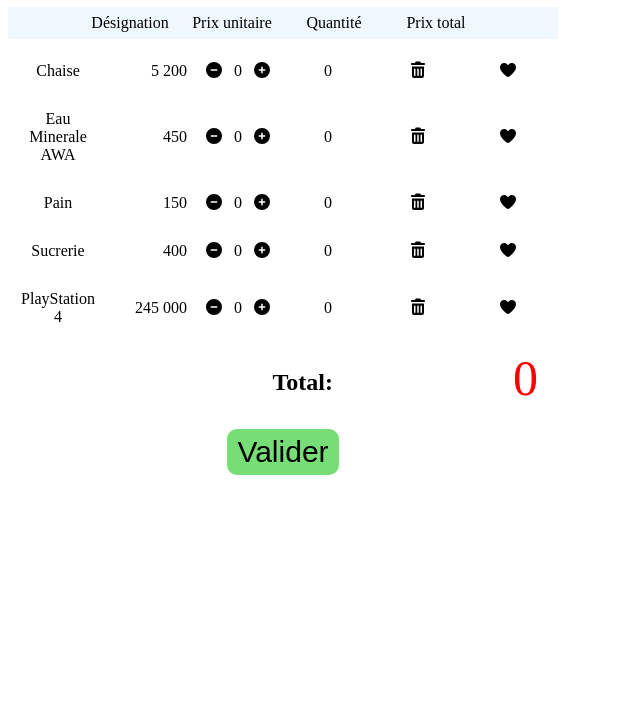
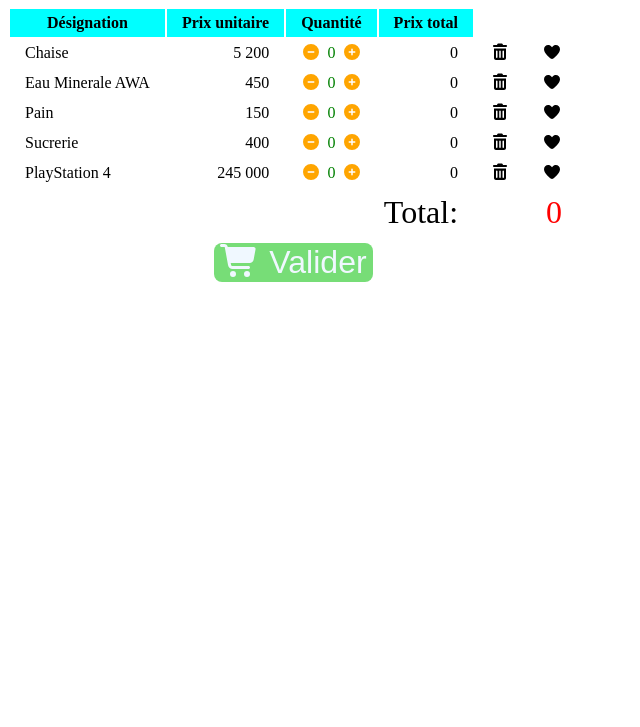
Before and after one commit to stephaff/gomycode-checkpoint-DOM, a plain HTML site: page index.html in a window 1280 px wide. Shown: the part 73-800 px from the top of the page, without its empty margins (0-640 px from the left). Drawn offline with Linux system fonts and the light colour scheme.

Commit message:
design table

```diff
--- a/css/style.css
+++ b/css/style.css
@@ -1,63 +1,46 @@
-ul{
-    display: flex;
-    list-style-type: none;
-    justify-content: center;
-    align-items: center;
-    padding: 5px;
+h1{
+    color: orange;
 }
-ul:hover{
-    background-color: bisque;
-    cursor: pointer;
+th, td{
+    padding: 5px 15px 5px 15px;
 }
-li{
-    width: 90px;
-    text-align: center;
-    margin: 2px 6px 2px 6px;
-}
-.Prix-unitaire{
+.Prix-unitaire, .prix-total{
     text-align: right;
 }
 .quantite{
+    color: green;
     display: flex;
-    justify-content: space-around;
+    justify-content: space-between;
 }
-.mon-panier{
-    width: 550px;
-    align-items: center;
-}
-.entete{
-    text-align: center;
-    background-color: aliceblue;
-}
-.entete:hover{
-    background-color: aliceblue;
-    cursor: auto;
-}
-h1{
-    color: orange;
+.validation{
     text-align: center;
 }
-.total-commande{
+.total{
     color: red;
-    font-size: 50px;
-    width: 180px;
-    height: 80px;
-    margin-left: 25px;
+    font-size: 2rem;
     text-align: right;
-    padding-right: 20px;
 }
 .recap{
-    display: flex;
-    justify-content: end;
+    text-align: right;
+    font-size: 2rem;
 }
-.validation{
-    display: block;
-    margin: 0px auto;
-    text-align: center;
-    font-size: 30px;
-    padding: 6px 10px 6px 10px;
+button{
+    color: aliceblue;
+    font-size: 2rem;
     background-color: #77DD77;
-    border-radius: 10px;
+    border-radius: 8px;
     border: none;
     cursor: pointer;
 }
+.entete{
+    background-color: aqua;
+}
+.fa-circle-minus, .fa-circle-plus{
+    color: orange;
+}
+.supprimer:hover, .like:hover, .fa-circle-minus:hover, .fa-circle-plus:hover{
+    cursor: pointer;
+}
+.article:hover{
+    background-color: #f0f0f2;
+}
--- a/index.html
+++ b/index.html
@@ -9,60 +9,63 @@
     <title>Mon panier</title>
 </head>
 <body>
-    <div class="mon-panier">
-        <h1>Commande <i class="fa-solid fa-cart-shopping"></i></h1>
-        <ul class="entete">
-            <li>Désignation</li>
-            <li>Prix unitaire</li>
-            <li>Quantité</li>
-            <li>Prix total</li>
-        </ul>
-        <ul class="article">
-            <li>Chaise </li>
-            <li class="Prix-unitaire">5 200</li>
-            <li class="quantite"><i class="fa-solid fa-circle-minus"></i>0<i class="fa-solid fa-circle-plus"></i></li>
-            <li>0</li>
-            <li><i class="fa-solid fa-trash-can"></i></li>
-            <li><i class="fa-solid fa-heart" style="cursor: pointer;"></i></li>
-        </ul>
-        <ul class="article">
-            <li>Eau Minerale AWA</li>
-            <li class="Prix-unitaire">450</li>
-            <li class="quantite"><i class="fa-solid fa-circle-minus"></i>0<i class="fa-solid fa-circle-plus"></i></li>
-            <li>0</li>
-            <li><i class="fa-solid fa-trash-can"></i></li>
-            <li><i class="fa-solid fa-heart"></i></li>
-        </ul>
-        <ul class="article">
-            <li>Pain</li>
-            <li class="Prix-unitaire">150</li>
-            <li class="quantite"><i class="fa-solid fa-circle-minus"></i>0<i class="fa-solid fa-circle-plus"></i></li>
-            <li>0</li>
-            <li><i class="fa-solid fa-trash-can"></i></li>
-            <li><i class="fa-solid fa-heart"></i></li>
-        </ul>
-        <ul class="article">
-            <li>Sucrerie</li>
-            <li class="Prix-unitaire">400</li>
-            <li class="quantite"><i class="fa-solid fa-circle-minus"></i>0<i class="fa-solid fa-circle-plus"></i></li>
-            <li>0</li>
-            <li><i class="fa-solid fa-trash-can"></i></li>
-            <li><i class="fa-solid fa-heart"></i></li>
-        </ul>
-        <ul class="article">
-            <li>PlayStation 4</li>
-            <li class="Prix-unitaire">245 000</li>
-            <li class="quantite"><i class="fa-solid fa-circle-minus"></i>0<i class="fa-solid fa-circle-plus"></i></li>
-            <li>0</li>
-            <li><i class="fa-solid fa-trash-can"></i></li>
-            <li><i class="fa-solid fa-heart"></i></li>
-        </ul>
-        <div class="recap">
-            <h2>Total: </h2>
-            <div class="total-commande"><span>0</span></div>
-        </div>
-        <button class="validation">Valider</button>
-    </div>
+    <h1>Commande <i class="fa-solid fa-cart-shopping"></i></h1>
+    <table>
+        <tr class="entete">
+            <th>Désignation</th>
+            <th>Prix unitaire</th>
+            <th>Quantité</th>
+            <th>Prix total</th>
+        </tr>
+        <tr class="article">
+            <td>Chaise </td>
+            <td class="Prix-unitaire">5 200</td>
+            <td class="quantite"><i class="fa-solid fa-circle-minus"></i>0<i class="fa-solid fa-circle-plus"></i></td>
+            <td class="prix-total">0</td>
+            <td class="supprimer"><i class="fa-solid fa-trash-can"></i></td>
+            <td class="like"><i class="fa-solid fa-heart"></i></td>
+        </tr>
+        <tr class="article">
+            <td>Eau Minerale AWA</td>
+            <td class="Prix-unitaire">450</td>
+            <td class="quantite"><i class="fa-solid fa-circle-minus"></i>0<i class="fa-solid fa-circle-plus"></i></td>
+            <td class="prix-total">0</td>
+            <td class="supprimer"><i class="fa-solid fa-trash-can"></i></td>
+            <td class="like"><i class="fa-solid fa-heart"></i></td>
+        </tr>
+        <tr class="article">
+            <td>Pain</td>
+            <td class="Prix-unitaire">150</td>
+            <td class="quantite"><i class="fa-solid fa-circle-minus"></i>0<i class="fa-solid fa-circle-plus"></i></td>
+            <td class="prix-total">0</td>
+            <td class="supprimer"><i class="fa-solid fa-trash-can"></i></td>
+            <td class="like"><i class="fa-solid fa-heart"></i></td>
+        </tr>
+        <tr class="article">
+            <td>Sucrerie</td>
+            <td class="Prix-unitaire">400</td>
+            <td class="quantite"><i class="fa-solid fa-circle-minus"></i>0<i class="fa-solid fa-circle-plus"></i></td>
+            <td class="prix-total">0</td>
+            <td class="supprimer"><i class="fa-solid fa-trash-can"></i></td>
+            <td class="like"><i class="fa-solid fa-heart"></i></td>
+        </tr>
+        <tr class="article">
+            <td>PlayStation 4</td>
+            <td class="Prix-unitaire">245 000</td>
+            <td class="quantite"><i class="fa-solid fa-circle-minus"></i>0<i class="fa-solid fa-circle-plus"></i></td>
+            <td class="prix-total">0</td>
+            <td class="supprimer"><i class="fa-solid fa-trash-can"></i></td>
+            <td class="like"><i class="fa-solid fa-heart"></i></td>
+        </tr>
+        <tr>
+            <td colspan="4" class="recap">Total:</td>
+            <td colspan="2" class="total">0</td>
+        </tr>
+        <tr>
+            <td colspan="6" class="validation"><button><i class="fa-solid fa-cart-shopping"></i> Valider</button></td>
+        </tr>
+    </table>
     <script src="js/all.js"></script>
+    <script src="js/style.js"></script>
 </body>
 </html>
--- /dev/null
+++ b/js/style.js
@@ -0,0 +1,7 @@
+var btnMoins = document.getElementsByClassName('fa-circle-minus');
+
+btnMoinws.addEventListener('click', function(e){
+    var elt = e.target.nextSibling();
+    var nombre = elt.parseInt()-1;
+    elt.textContent=nombre;
+});
```
